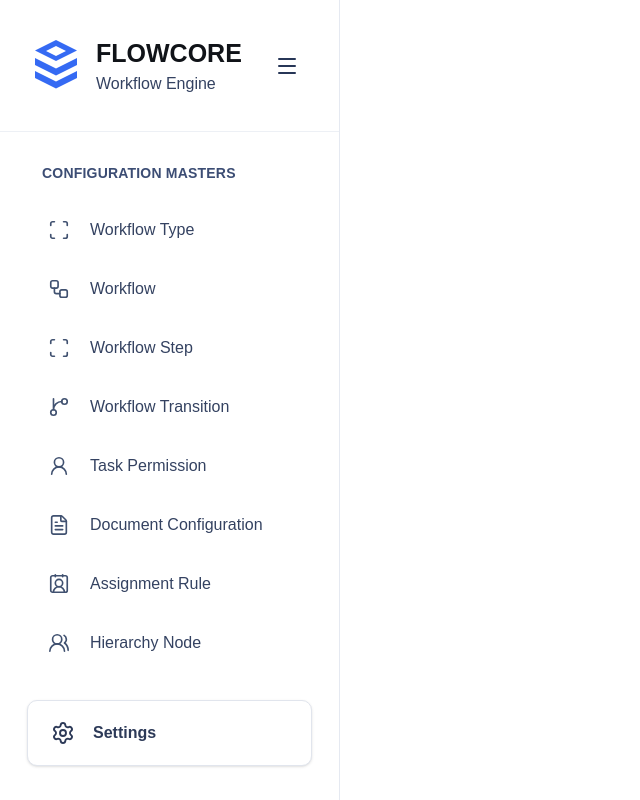
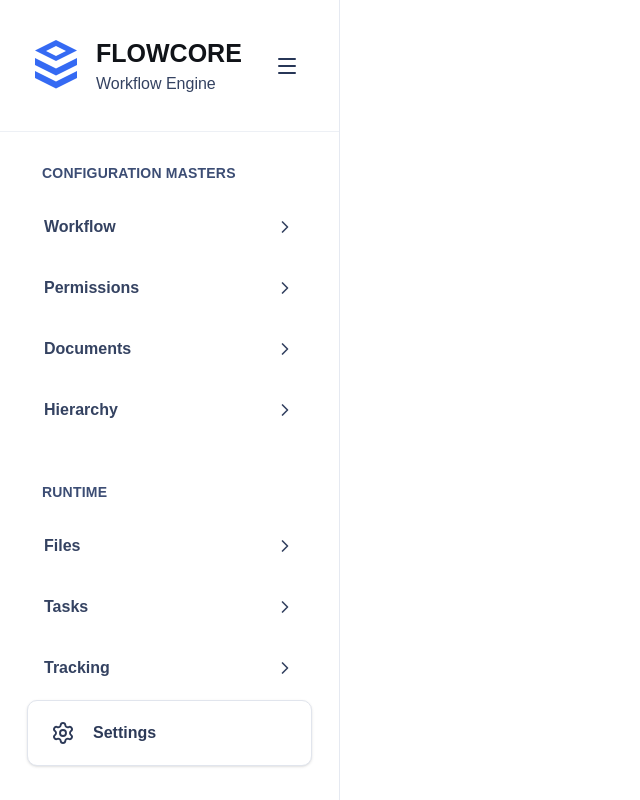
Before and after one commit to Abhishekkyadav/FlowCore_FN, a Next.js app: page / in a window 1280 px wide. Shown: the whole page, without its empty margins (0-640 px from the left). Built offline with nearby package versions, Linux system fonts and the light colour scheme.

Commit message:
dropdowms updated

```diff
--- /dev/null
+++ b/src/app/page-old.tsx
@@ -0,0 +1,75 @@
+"use client";
+import{ useState } from "react";
+import Sidebar from "../components/Sidebar";
+import Image from "next/image";
+
+export default function Home() {
+  const [isSidebarOpen, setIsSidebarOpen] = useState(true);
+  return (
+    <div className="flex h-screen bg-[#F5F7FB]">
+    <Sidebar
+      isOpen={isSidebarOpen}
+      onToggle={() => setIsSidebarOpen(!isSidebarOpen)}
+      />
+    </div>
+  );
+}
+    <div className="flex flex-col flex-1 items-center justify-center bg-zinc-50 font-sans dark:bg-black">
+      <main className="flex flex-1 w-full max-w-3xl flex-col items-center justify-between py-32 px-16 bg-white dark:bg-black sm:items-start">
+        <Image
+          className="dark:invert"
+          src="/next.svg"
+          alt="Next.js logo"
+          width={100}
+          height={20}
+          priority
+        />
+        <div className="flex flex-col items-center gap-6 text-center sm:items-start sm:text-left">
+          <h1 className="max-w-xs text-3xl font-semibold leading-10 tracking-tight text-black dark:text-zinc-50">
+            To get started, edit the pkjhkjage.tsx file.
+          </h1>
+          <p className="max-w-md text-lg leading-8 text-zinc-600 dark:text-zinc-400">
+            Looking for a starting point or more instructions? Head over to{" "}
+            <a
+              href="https://vercel.com/templates?framework=next.js&utm_source=create-next-app&utm_medium=appdir-template-tw&utm_campaign=create-next-app"
+              className="font-medium text-zinc-950 dark:text-zinc-50"
+            >
+              Templates
+            </a>{" "}
+            or the{" "}
+            <a
+              href="https://nextjs.org/learn?utm_source=create-next-app&utm_medium=appdir-template-tw&utm_campaign=create-next-app"
+              className="font-medium text-zinc-950 dark:text-zinc-50"
+            >
+              Learning
+            </a>{" "}
+            center.
+          </p>
+        </div>
+        <div className="flex flex-col gap-4 text-base font-medium sm:flex-row">
+          <a
+            className="flex h-12 w-full items-center justify-center gap-2 rounded-full bg-foreground px-5 text-background transition-colors hover:bg-[#383838] dark:hover:bg-[#ccc] md:w-[158px]"
+            href="https://vercel.com/new?utm_source=create-next-app&utm_medium=appdir-template-tw&utm_campaign=create-next-app"
+            target="_blank"
+            rel="noopener noreferrer"
+          >
+            <Image
+              className="dark:invert"
+              src="/vercel.svg"
+              alt="Vercel logomark"
+              width={16}
+              height={16}
+            />
+            Deploy Now
+          </a>
+          <a
+            className="flex h-12 w-full items-center justify-center rounded-full border border-solid border-black/[.08] px-5 transition-colors hover:border-transparent hover:bg-black/[.04] dark:border-white/[.145] dark:hover:bg-[#1a1a1a] md:w-[158px]"
+            href="https://nextjs.org/docs?utm_source=create-next-app&utm_medium=appdir-template-tw&utm_campaign=create-next-app"
+            target="_blank"
+            rel="noopener noreferrer"
+          >
+            Documentation
+          </a>
+        </div>
+      </main>
+    </div>
--- a/src/components/Sidebar.jsx
+++ b/src/components/Sidebar.jsx
@@ -1,7 +1,9 @@
 "use client";
-
-import {
+import {useState} from "react";
+  import {
   Menu,
+  ChevronDown,
+  ChevronRight,
   Scan,
   Workflow,
   GitBranch,
@@ -21,30 +23,52 @@ import {
   History,
 } from "lucide-react";
 
-const configurationItems  = [
+const workflowItems  = [
   { name: "Workflow Type", icon: Scan },
   { name: "Workflow", icon: Workflow },
   { name: "Workflow Step", icon: Scan },
   { name: "Workflow Transition", icon: GitBranch },
+];
+const permissionItems = [
   { name: "Task Permission", icon: UserRound },
-  { name: "Document Configuration", icon: FileText },
   { name: "Assignment Rule", icon: ContactRound },
+];
+const hierarchyItems = [
   { name: "Hierarchy Node", icon: UsersRound },
   { name: "User Hierarchy Mapping", icon: Network },
   { name: "Workflow Settings", icon: Settings },
 ];
+const documentItems = [
+  { name: "Document Configuration", icon: FileText },
+];
 
-const runtimeItems = [
+const fileItems = [
   { name: "File Instance", icon: ClipboardList },
-  { name: "Task Instance", icon: SquareCheckBig },
   { name: "File Pool", icon: Database },
-  { name: "Movement History", icon: ScanLine },
   { name: "Uploaded Document", icon: FileUp },
+];
+const communicationItems = [
   { name: "Notification", icon: Bell },
   { name: "Comment", icon: MessageCircle },
+];
+const taskItems = [
+  { name: "Task Instance", icon: SquareCheckBig },
+];
+const trackingItems = [
   { name: "Audit Log", icon: History },
+   { name: "Movement History", icon: ScanLine },
 ];
 export default function Sidebar({ isOpen, onToggle}) {
+  const [workflowOpen, setWorkflowOpen] = useState(false);
+const [permissionOpen, setPermissionOpen] = useState(false);
+const [hierarchyOpen, setHierarchyOpen] = useState(false);
+const [documentOpen, setDocumentOpen] = useState(false);
+
+const [filesOpen, setFilesOpen] = useState(false);
+const [tasksOpen, setTasksOpen] = useState(false);
+const [trackingOpen, setTrackingOpen] = useState(false);
+const [communicationOpen, setCommunicationOpen] = useState(false);
+
   const renderMenuItem = (item) => {
     const Icon = item.icon;
 
@@ -76,6 +100,39 @@ export default function Sidebar({ isOpen, onToggle}) {
       </button>
     );
   };
+  const renderDropdown = (title, open, setOpen, items) => {
+  return (
+    <div className="mb-2">
+      <button
+        type="button"
+        onClick={() => setOpen(!open)}
+        className="
+          flex h-[50px] w-full items-center justify-between
+          rounded-[9px] px-[17px]
+          text-left text-[#344261]
+          transition-colors duration-150
+          hover:bg-[#F6F8FC]
+        "
+      >
+        <span className="text-[16px] font-semibold">
+          {title}
+        </span>
+
+        {open ? (
+          <ChevronDown size={20} />
+        ) : (
+          <ChevronRight size={20} />
+        )}
+      </button>
+
+      {open && (
+        <div className="ml-[14px] border-l border-[#E5E9F1] pl-[8px]">
+          {items.map(renderMenuItem)}
+        </div>
+      )}
+    </div>
+  );
+};
   return (
     <>
       <aside
@@ -170,11 +227,35 @@ export default function Sidebar({ isOpen, onToggle}) {
   >
     Configuration Masters
   </p>
+<div className="flex flex-col gap-[3px]">
+  {renderDropdown(
+    "Workflow",
+    workflowOpen,
+    setWorkflowOpen,
+    workflowItems
+  )}
 
-  <nav className="flex flex-col gap-[3px]">
-    {configurationItems.map(renderMenuItem)}
-  </nav>
+  {renderDropdown(
+    "Permissions",
+    permissionOpen,
+    setPermissionOpen,
+    permissionItems
+  )}
 
+  {renderDropdown(
+    "Documents",
+    documentOpen,
+    setDocumentOpen,
+    documentItems
+  )}
+
+  {renderDropdown(
+    "Hierarchy",
+    hierarchyOpen,
+    setHierarchyOpen,
+    hierarchyItems
+  )}
+</div>
   <p
     className="
       mb-[19px] ml-[15px] mt-[39px]
@@ -185,10 +266,36 @@ export default function Sidebar({ isOpen, onToggle}) {
   >
     Runtime
   </p>
+<div className="flex flex-col gap-[3px]">
+  {renderDropdown(
+    "Files",
+    filesOpen,
+    setFilesOpen,
+    fileItems
+  )}
 
-  <nav className="flex flex-col gap-[3px]">
-    {runtimeItems.map(renderMenuItem)}
-  </nav>
+  {renderDropdown(
+    "Tasks",
+    tasksOpen,
+    setTasksOpen,
+    taskItems
+  )}
+
+  {renderDropdown(
+    "Tracking",
+    trackingOpen,
+    setTrackingOpen,
+    trackingItems
+  )}
+
+  {renderDropdown(
+    "Communication",
+    communicationOpen,
+    setCommunicationOpen,
+    communicationItems
+  )}
+</div>
+
 </div>
 <div
   className="
```
